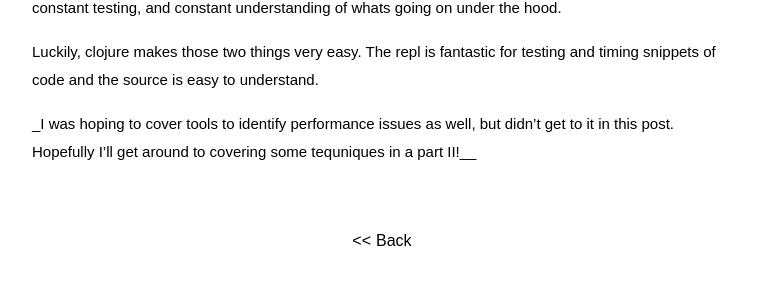
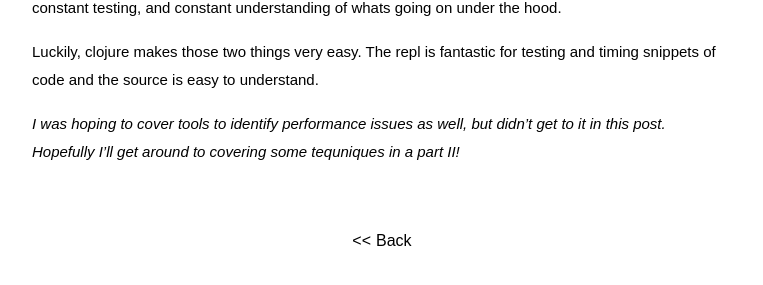
Before and after one commit to x/x.github.io, a Jekyll site: the page built from _posts/2016-01-02-fast-clojure.markdown, in a window 1280 px wide and 900 px high, scrolled down 7992 px. Shown: the part 605-890 px from the top of the window, without its empty margins (258-1021 px from the left). Built offline with Jekyll 4.4.1, drawn with Linux system fonts in a browser that asks for light colours; some web fonts are replaced; Markdown is read by kramdown in place of the engine named in the settings.

Commit message:
more fixes

```diff
--- a/_posts/2016-01-02-fast-clojure.markdown
+++ b/_posts/2016-01-02-fast-clojure.markdown
@@ -403,4 +403,4 @@ testing and timing snippets of code and the source is easy to understand.
 
 _I was hoping to cover tools to identify performance issues as well, but didn't
 get to it in this post. Hopefully I'll get around to covering some tequniques in
-a part II!__
+a part II!_
```
Also changed, not shown: 1 other file.
